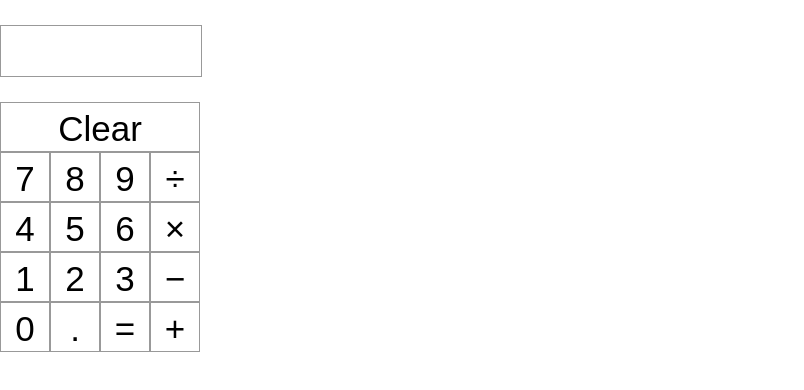
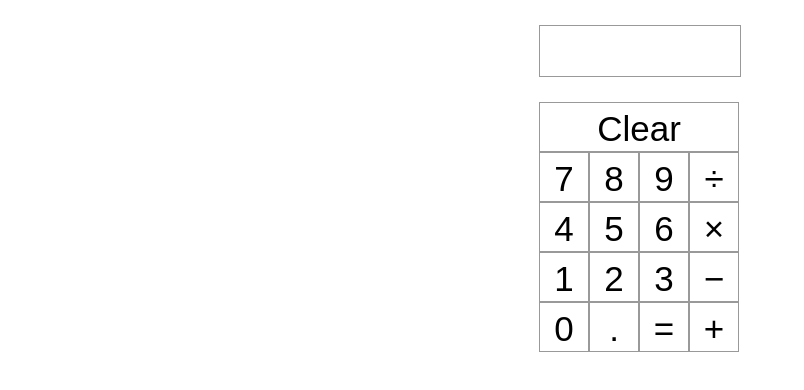
Before and after one commit to schang1146/reactjs_calculator, a React (Create React App) app: page / in a window 1280 px wide. Shown: the top 390 px of the page, without its empty margins (0-804 px from the left). Built offline with nearby package versions, Linux system fonts and the light colour scheme.

Commit message:
centered calculator

```diff
--- a/src/App.css
+++ b/src/App.css
@@ -1,3 +1,8 @@
+.calculator {
+  width: fit-content;
+  margin: auto;
+}
+
 .calc-row:after {
   clear: both;
   content: "";
--- a/src/App.js
+++ b/src/App.js
@@ -38,13 +38,13 @@ class Calculator extends Component {
   clickButton(i) {
     const display = this.state.display.slice();
 
-    if (i == "=") {
+    if (i === "=") {
       var result;
       try {
         result = (parseFloat(eval(display.replace(/\u2212/gi,"-").replace(/\xF7/gi,"/").replace(/\xD7/gi,"*")).toFixed(12))).toString().replace(/-/gi,"\u2212");
       }
       catch(err) {
-        result = "Err";
+        result = "Error";
       }
       this.setState({
         display: result,
@@ -92,7 +92,7 @@ class Calculator extends Component {
     const status = this.state.display;
 
     return (
-      <div className="Calculator">
+      <div className="calculator">
         <div className="calc-row">
           {this.renderDisplay(status)}
         </div>
```
